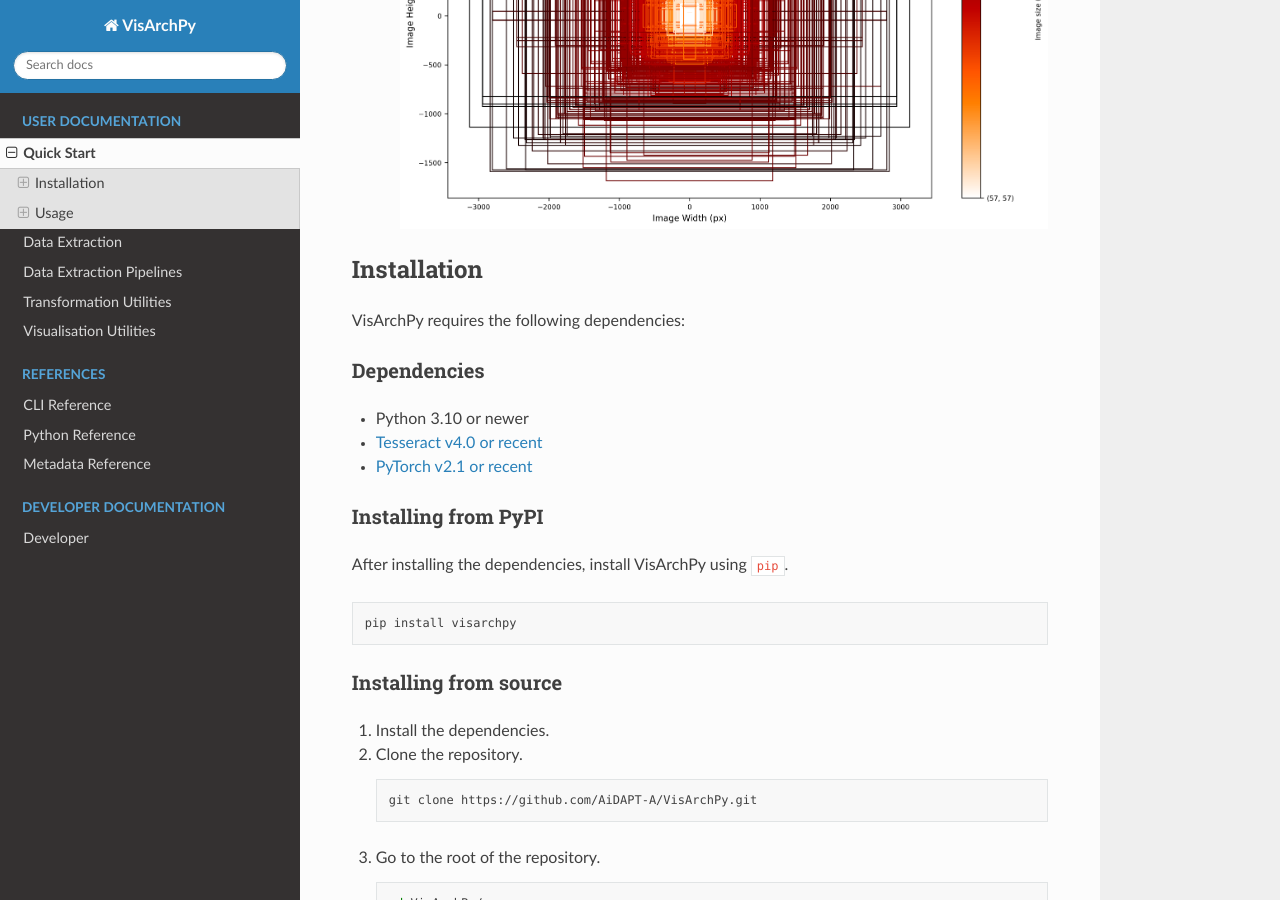
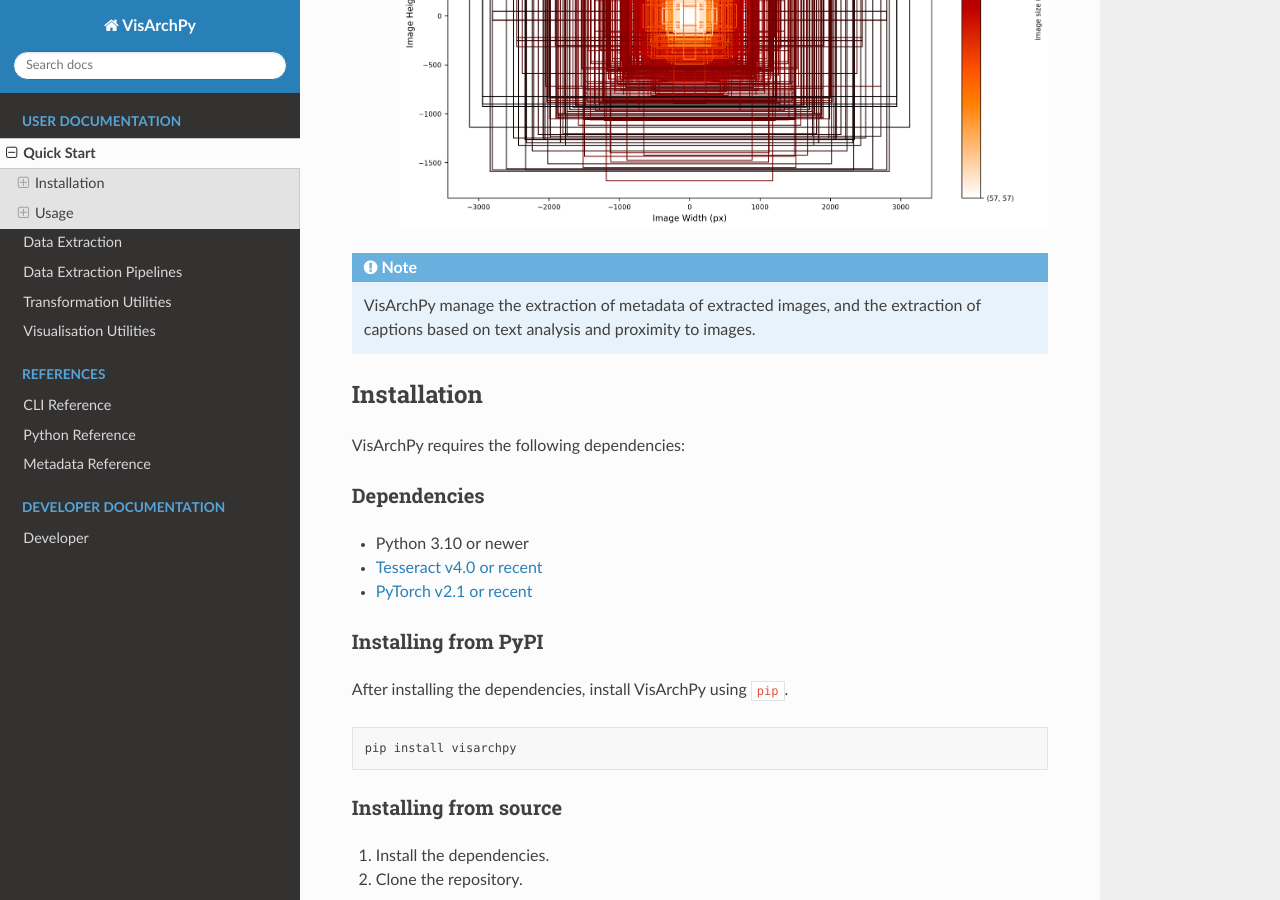
Before and after one commit to AiDAPT-A/VisArchPy, a Sphinx documentation site: the page built from docs/quick-start.rst, in a window 1280 px wide and 900 px high, scrolled down 828 px. Built offline with Sphinx 7.4.7 and the Read the Docs theme 2.0.0, drawn with Linux system fonts in a browser that asks for light colours.

Commit message:
Add note about metadata and captions extraction in VisArchPy

```diff
--- a/docs/quick-start.rst
+++ b/docs/quick-start.rst
@@ -16,6 +16,9 @@ The main features of VisArchPy are:
       :align: center
       :width: 100%
 
+.. note::
+
+   VisArchPy manage the extraction of metadata of extracted images, and the extraction of captions based on text analysis and proximity to images.
 
 Installation
 -------------
```
